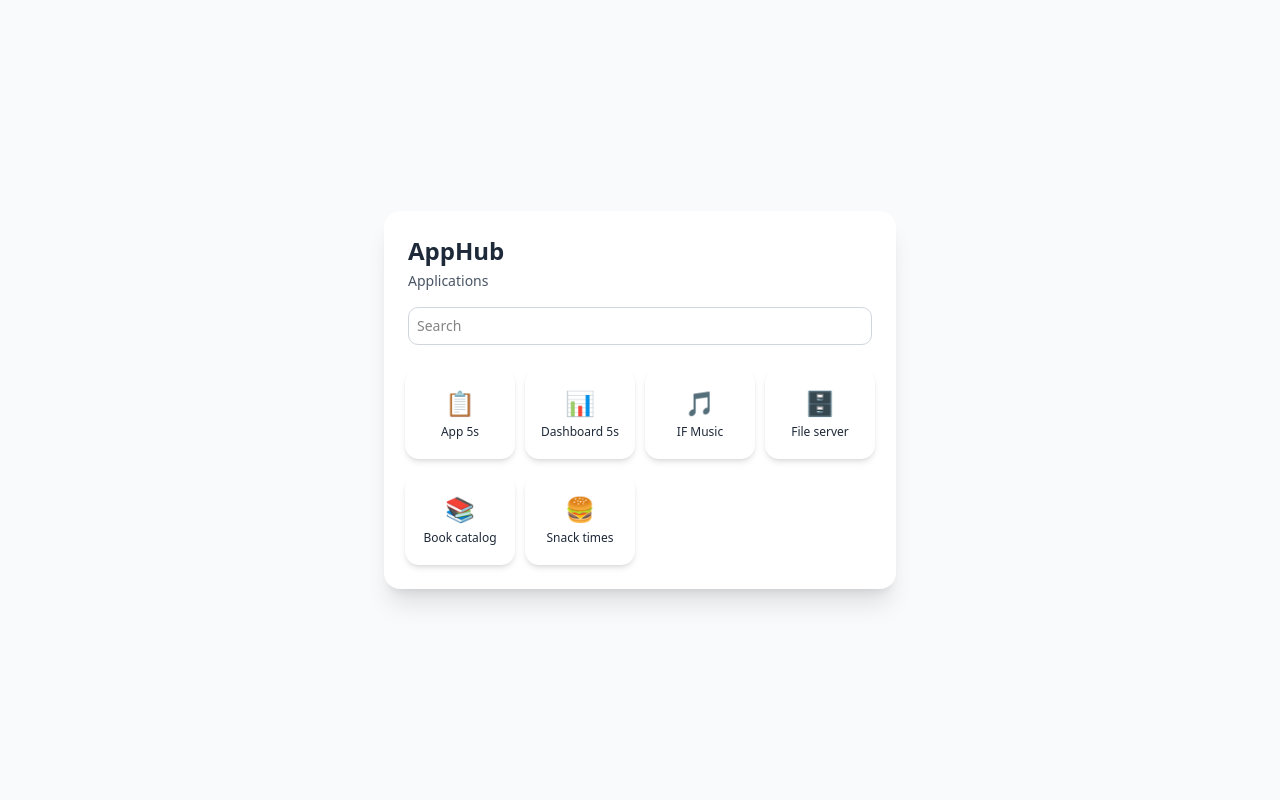
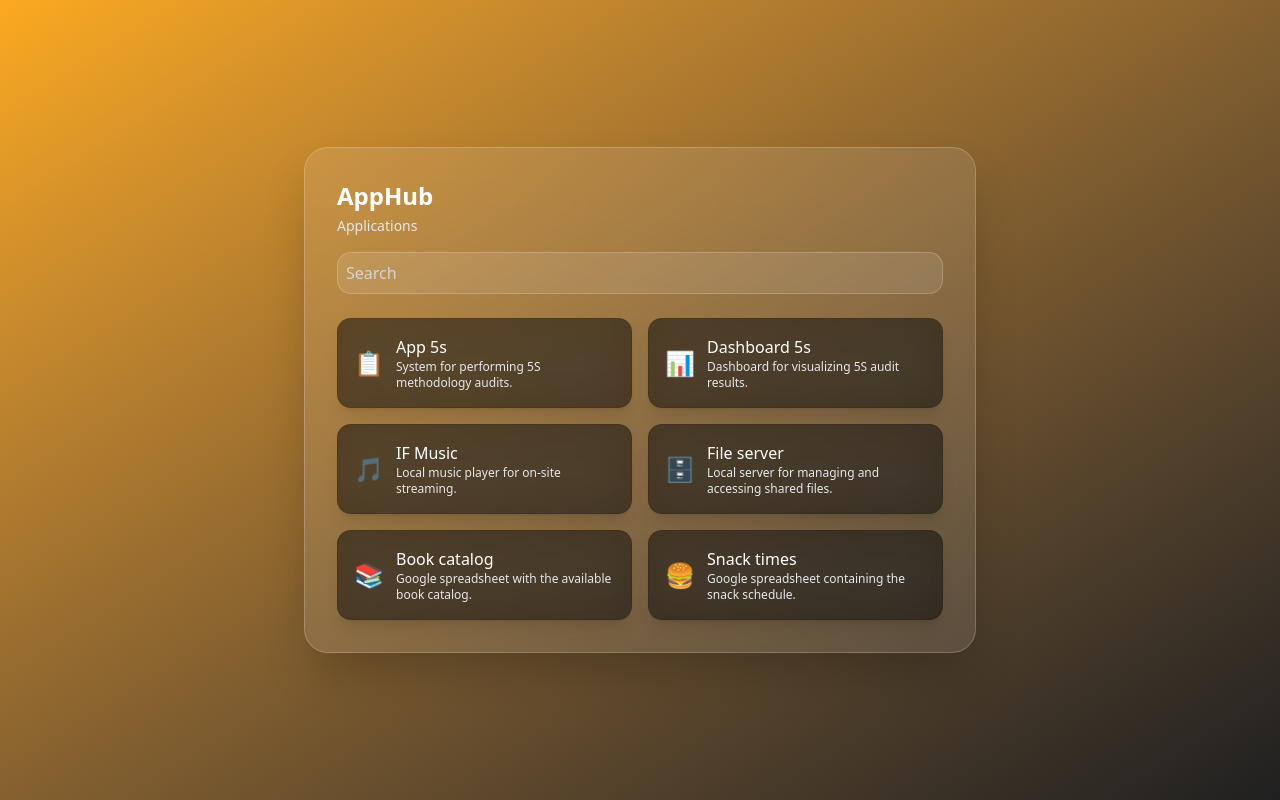
Before and after one commit to IsraelFrota/app-hub, a Next.js app: page / in a window 1280 px wide. Built offline with nearby package versions, Linux system fonts and the light colour scheme.

Commit message:
Mudanças de layout

```diff
--- a/src/app/page.tsx
+++ b/src/app/page.tsx
@@ -6,17 +6,12 @@ import { ItemProps } from '@/types/Item';
 
 export default function Home() {
   const apps: ItemProps[] = [
-    { title: 'App 5s', icon: '📋', url: 'http://192.168.0.18:3001/' },
-    { title: 'Dashboard 5s', icon: '📊', url: 'http://192.168.0.18:3001/ui/dashboard' },
-    // { title: 'Certificate', icon: '🪪', url: 'http://192.168.0.99:3000/' },
-    { title: 'IF Music', icon: '🎵', url: 'http://192.168.0.18:9078/' },
-    // { title: 'Service evaluation', icon: '🌟', url: 'http://192.168.0.18:8284/' },
-    // { title: 'Conta Azul', icon: '🔗', url: '/contaazul' },
-    // { title: 'Hype Pro Financeiro', icon: '📈', url: 'https://hype-pro-financeiro.vercel.app' },
-    // { title: 'FocusBoard', icon: '🎯', url: 'http://192.168.0.18:3000/' },
-    { title: 'File server', icon: '🗄️', url: 'http://192.168.0.99:8081/' },
-    { title: 'Book catalog', icon: '📚', url: 'https://docs.google.com/spreadsheets/d/1Qd5tLyTvan9-EJuW2g_UYQaV7HRADrMuA402mDRNo2o/edit?gid=921363456#gid=921363456' },
-    { title: 'Snack times', icon: '🍔', url: 'https://docs.google.com/spreadsheets/d/1Ti7rzzUv6jqkb_9ih_zK3D9nyJwS8kPiTagHesTGHq4/edit?gid=0#gid=0' },
+    { title: 'App 5s', icon: '📋', url: 'http://192.168.0.18:3001/', description: 'System for performing 5S methodology audits.'},
+    { title: 'Dashboard 5s', icon: '📊', url: 'http://192.168.0.18:3001/ui/dashboard', description: 'Dashboard for visualizing 5S audit results.' },
+    { title: 'IF Music', icon: '🎵', url: 'http://192.168.0.18:9078/', description: 'Local music player for on-site streaming.' },
+    { title: 'File server', icon: '🗄️', url: 'http://192.168.0.99:8081/', description: 'Local server for managing and accessing shared files.' },
+    { title: 'Book catalog', icon: '📚', url: 'https://docs.google.com/spreadsheets/d/1Qd5tLyTvan9-EJuW2g_UYQaV7HRADrMuA402mDRNo2o/edit?gid=921363456#gid=921363456', description: 'Google spreadsheet with the available book catalog.' },
+    { title: 'Snack times', icon: '🍔', url: 'https://docs.google.com/spreadsheets/d/1Ti7rzzUv6jqkb_9ih_zK3D9nyJwS8kPiTagHesTGHq4/edit?gid=0#gid=0', description: 'Google spreadsheet containing the snack schedule.' },
   ];
 
   const [search, setSearch] = useState('');
@@ -26,24 +21,39 @@ export default function Home() {
   );
 
   return (
-    <div className="min-h-screen bg-gray-50 flex items-center justify-center p-6">
-      <div className="bg-white rounded-2xl shadow-xl p-6 w-full max-w-lg">
-        <h1 className="text-2xl font-bold text-gray-800 mb-1">AppHub</h1>
-        <p className="text-gray-600 mb-4 text-sm">Applications</p>
+    <div className="min-h-screen bg-gradient-to-br from-[#fba91f] to-[#202020] flex items-center justify-center p-6">
+
+      <div className="bg-white/10 backdrop-blur-xl border border-white/20 shadow-2xl rounded-3xl p-8 w-full max-w-2xl">
+
+        <h1 className="text-2xl font-semibold text-white mb-1">AppHub</h1>
+        <p className="text-gray-200 mb-4 text-sm">Applications</p>
+
         <input
           type="text"
           placeholder="Search"
           value={search}
           onChange={e => setSearch(e.target.value)}
-          className="w-full p-2 mb-6 rounded-lg border border-gray-300 focus:outline-none focus:ring-2 focus:ring-blue-400 text-sm"
+          className="w-full p-2 mb-6 rounded-xl bg-white/10 border border-white/20 placeholder-gray-300 text-white focus:outline-none focus:ring-2 focus:ring-white/30"
         />
-        <div className="grid grid-cols-4 gap-4 justify-items-center">
+
+        <div className="grid grid-cols-2 gap-4">
           {filteredApps.length > 0 ? (
             filteredApps.map((app, index) => (
-              <ItemComponent key={index} title={app.title} icon={app.icon} url={app.url} />
+              <div
+                key={index}
+                className="
+                  bg-black/50 backdrop-blur-xl border border-black/10 shadow-lg rounded-xl p-4 flex items-center gap-3 transition hover:bg-black/70 cursor-pointer"
+                onClick={() => window.open(app.url, '_blank')}
+              >
+                <span className="text-2xl">{app.icon}</span>
+                <div>
+                  <p className="text-white font-medium">{app.title}</p>
+                  <p className="text-gray-200 text-xs break">{app.description}</p>
+                </div>
+              </div>
             ))
           ) : (
-            <p className="text-sm text-gray-500 col-span-4">No applications found.</p>
+            <p className="text-sm text-gray-300 col-span-2">No applications found.</p>
           )}
         </div>
       </div>
--- a/src/types/Item.ts
+++ b/src/types/Item.ts
@@ -2,4 +2,5 @@ export interface ItemProps {
 	title: string;
 	icon: string | React.ReactNode;
 	url: string;
+	description?: string;
 }
```
